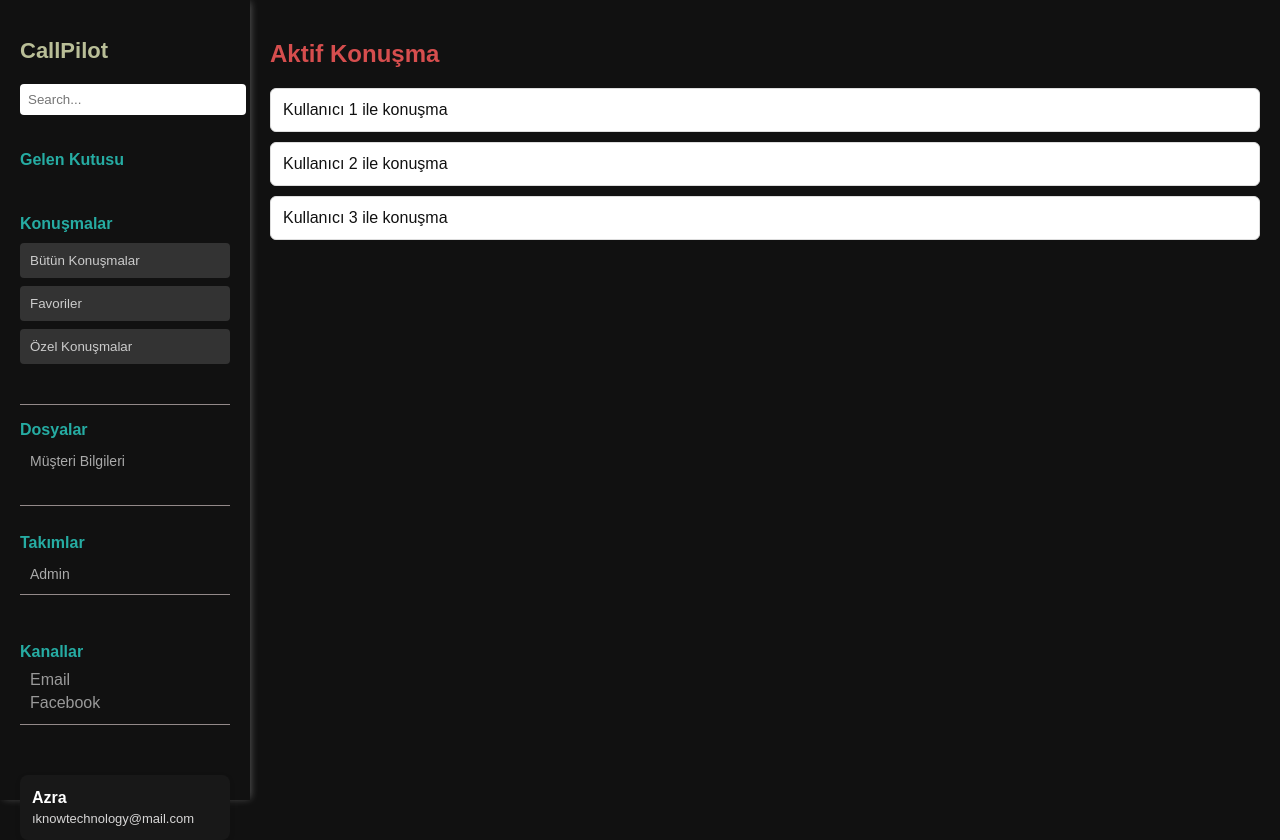
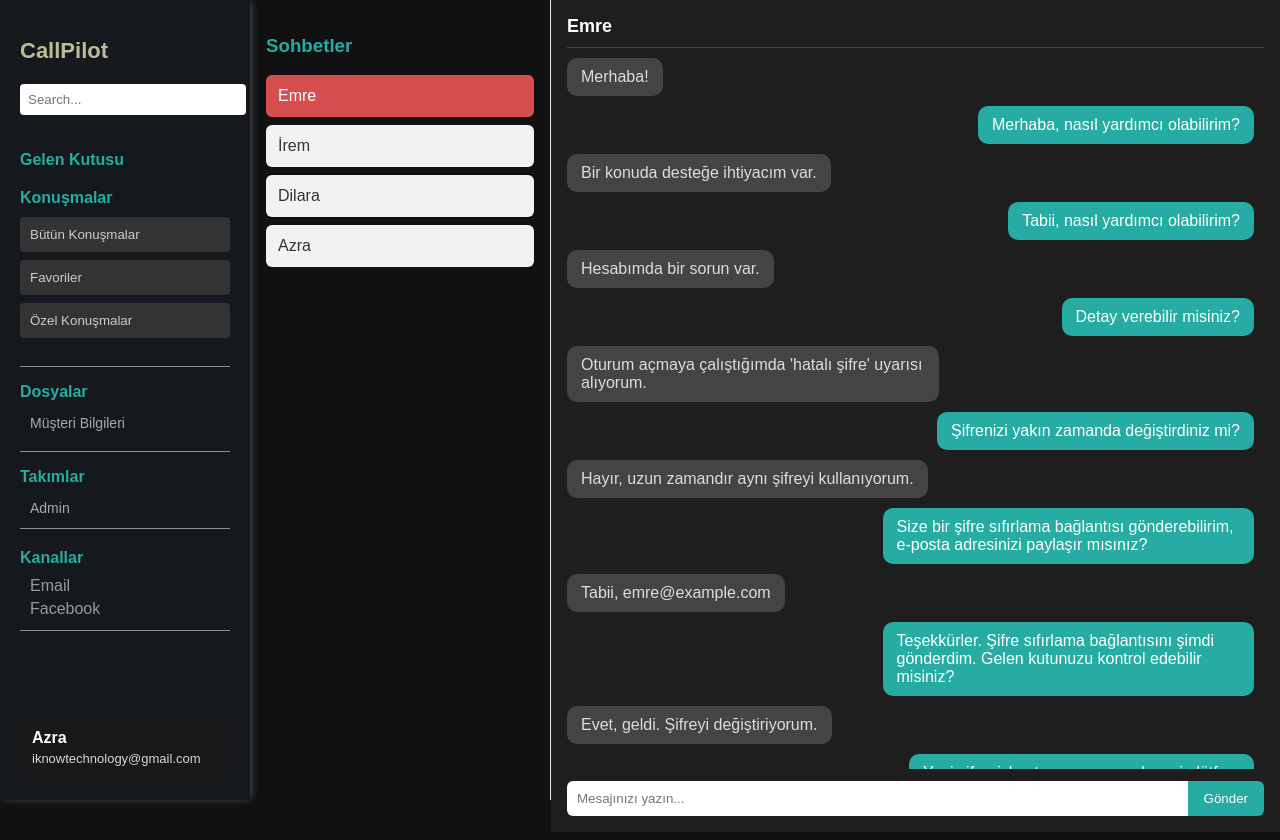
Before and after one commit to pelindemirr/musteri-paneli, a React (Vite) app: page / in a window 1280 px wide. Built offline with nearby package versions, Linux system fonts and the light colour scheme.

Commit message:
Yeni bileşenler eklendi ve mevcut dosyalar güncellendi

```diff
--- a/src/App.jsx
+++ b/src/App.jsx
@@ -1,21 +1,105 @@
 import Sidebar from "./components/sidebar";
+import ChatList from "./components/chatlist";
+import ChatWindow from "./components/chatwindow";
+import React, { useState } from "react";
+
+const dummyConversations = [
+  {
+    id: 1,
+    name: "Emre",
+    messages: [
+      { sender: "Emre", text: "Merhaba!" },
+      { sender: "Siz", text: "Merhaba, nasıl yardımcı olabilirim?" },
+      { sender: "Emre", text: "Bir konuda desteğe ihtiyacım var." },
+      { sender: "Siz", text: "Tabii, nasıl yardımcı olabilirim?" },
+      { sender: "Emre", text: "Hesabımda bir sorun var." },
+      { sender: "Siz", text: "Detay verebilir misiniz?" },
+      { sender: "Emre", text: "Oturum açmaya çalıştığımda 'hatalı şifre' uyarısı alıyorum." },
+      { sender: "Siz", text: "Şifrenizi yakın zamanda değiştirdiniz mi?" },
+      { sender: "Emre", text: "Hayır, uzun zamandır aynı şifreyi kullanıyorum." },
+      { sender: "Siz", text: "Size bir şifre sıfırlama bağlantısı gönderebilirim, e-posta adresinizi paylaşır mısınız?" },
+      { sender: "Emre", text: "Tabii, emre@example.com" },
+      { sender: "Siz", text: "Teşekkürler. Şifre sıfırlama bağlantısını şimdi gönderdim. Gelen kutunuzu kontrol edebilir misiniz?" },
+      { sender: "Emre", text: "Evet, geldi. Şifreyi değiştiriyorum." },
+      { sender: "Siz", text: "Yeni şifrenizle oturum açmayı deneyin lütfen." },
+      { sender: "Emre", text: "Oldu! Şimdi giriş yapabiliyorum, çok teşekkürler." },
+      { sender: "Siz", text: "Rica ederim 😊 Başka bir konuda yardımcı olabilir miyim?" },
+      { sender: "Emre", text: "Hayır, hepsi bu kadar. İyi günler!" },
+      { sender: "Siz", text: "Size de iyi günler dilerim." }
+    ],
+  },
+  {
+    id: 2,
+    name: "İrem",
+    messages: [
+      { sender: "İrem", text: "Faturamı bulamıyorum." },
+      { sender: "Siz", text: "Hemen yardımcı oluyorum." },
+      { sender: "İrem", text: "Teşekkürler!" },
+      { sender: "Siz", text: "Rica ederim, başka bir isteğiniz var mı?" },
+    ],
+  },
+  {
+    id: 3,
+    name: "Dilara",
+    messages: [
+      { sender: "Dilara", text: "Cihaz kurulumu nasıl yapılır?" },
+      { sender: "Siz", text: "Kurulum adımlarını paylaşıyorum." },
+      { sender: "Dilara", text: "Çok teşekkürler, kurulum tamamlandı." },
+      { sender: "Siz", text: "Yardımcı olabildiysem ne mutlu!" },
+    ],
+  },
+  {
+    id: 4,
+    name: "Azra",
+    messages: [
+      { sender: "Azra", text: "Ürünüm kargoya verildi mi?" },
+      { sender: "Siz", text: "Siparişinizi kontrol ediyorum..." },
+      { sender: "Siz", text: "Evet, kargonuz bugün yola çıktı." },
+      { sender: "Azra", text: "Harika, teşekkürler!" },
+    ],
+  },
+]
 
 function App() {
+  const [conversations] = useState(dummyConversations);
+  const [selectedId, setSelectedId] = useState(conversations[0]?.id || null);
+  const selectedConversation = conversations.find((c) => c.id === selectedId);
+
   return (
-    <div className="app-container">
+    <div className="app-container" style={{ display: 'flex', height: '100vh' }}>
       <Sidebar />
-      <div className="main-content">
-        <h2>Aktif Konuşma</h2>
-
-        <div className="conversation-list">
-          <div className="conversation-item">Kullanıcı 1 ile konuşma</div>
-          <div className="conversation-item">Kullanıcı 2 ile konuşma</div>
-          <div className="conversation-item">Kullanıcı 3 ile konuşma</div>
+      <div className="main-content" style={{ flex: 1, display: 'flex' }}>
+        <div style={{ width: 300, borderRight: '1px solid #eee' }}>
+          <ChatList
+            conversations={conversations}
+            selectedId={selectedId}
+            onSelect={setSelectedId}
+          />
+        </div>
+        <div style={{ flex: 1 }}>
+          <ChatWindow conversation={selectedConversation} />
         </div>
       </div>
     </div>
   );
+  /* <div className="message-input-row">
+     <input className="message-input" placeholder="Mesajınızı yazın..." />
+     <button className="send-button">
+       Gönder
+       <svg width="18" height="18" fill="none" viewBox="0 0 24 24">
+         <path fill="currentColor" d="M2 21l21-9-21-9v7l15 2-15 2v7z" />
+       </svg>
+     </button>
+   </div>*/
+  <div className="main-content">
+    <div className="messages-area">
+      {/* Burada mesaj balonları olacak */}
+    </div>
+    <div className="message-input-row">
+      <input className="message-input" placeholder="Mesajınızı yazın..." />
+      <button className="send-button">Gönder</button>
+    </div>
+  </div>
 }
 
 export default App;
-// Bu satır Git testi içindir
--- /dev/null
+++ b/src/components/chatlist.jsx
@@ -0,0 +1,26 @@
+import React from "react";
+
+function ChatList({ conversations, selectedId, onSelect }) {
+    return (
+        <div style={{ padding: 16 }}>
+            <h3 style={{ color: "#26aca3" }}>Sohbetler</h3>
+            {conversations.map((conv) => (
+                <div
+                    key={conv.id}
+                    onClick={() => onSelect(conv.id)} // ← Tıklanınca ID gönderiyoruz
+                    style={{
+                        padding: 12,
+                        marginBottom: 8,
+                        backgroundColor: conv.id === selectedId ? "#d64e4e" : "#f2f2f2",
+                        color: conv.id === selectedId ? "white" : "#333",
+                        borderRadius: 6,
+                        cursor: "pointer",
+                    }}
+                >
+                    {conv.name}
+                </div>
+            ))}
+        </div>
+    );
+}
+export default ChatList;
--- /dev/null
+++ b/src/components/chatwindow.jsx
@@ -0,0 +1,82 @@
+import React from "react";
+
+function ChatWindow({ conversation }) {
+    if (!conversation) {
+        return <div className="chat-window">Bir sohbet seçin</div>;
+    }
+
+    return (
+        <div className="chat-window" style={{
+            display: 'flex',
+            flexDirection: 'column',
+            height: '100vh',
+            backgroundColor: '#1e1e1e',
+            color: 'white',
+            padding: '16px',
+        }}>
+            {/* Üst başlık */}
+            <div style={{
+                borderBottom: '1px solid #444',
+                paddingBottom: 10,
+                marginBottom: 10,
+                fontSize: 18,
+                fontWeight: 'bold'
+            }}>
+                {conversation.name}
+            </div>
+
+            {/* Mesajlar */}
+            <div style={{
+                flex: 1,
+                overflowY: 'auto',
+                display: 'flex',
+                flexDirection: 'column',
+                gap: '10px',
+                paddingRight: 10
+            }}>
+                {conversation.messages.map((msg, idx) => (
+                    <div
+                        key={idx}
+                        style={{
+                            alignSelf: msg.sender === "Siz" ? 'flex-end' : 'flex-start',
+                            backgroundColor: msg.sender === "Siz" ? '#26aca3' : '#444',
+                            padding: '10px 14px',
+                            borderRadius: 10,
+                            maxWidth: '50%',
+                            color: msg.sender === "Siz" ? 'white' : '#ddd',
+                        }}
+                    >
+                        {msg.text}
+                    </div>
+                ))}
+            </div>
+
+            {/* Mesaj yazma alanı */}
+            <div style={{ display: 'flex', marginTop: 12 }}>
+                <input
+                    type="text"
+                    placeholder="Mesajınızı yazın..."
+                    style={{
+                        flex: 1,
+                        padding: 10,
+                        borderRadius: '6px 0 0 6px',
+                        border: 'none',
+                        outline: 'none',
+                    }}
+                />
+                <button style={{
+                    padding: '10px 16px',
+                    backgroundColor: '#26aca3',
+                    color: 'white',
+                    border: 'none',
+                    borderRadius: '0 6px 6px 0',
+                    cursor: 'pointer',
+                }}>
+                    Gönder
+                </button>
+            </div>
+        </div>
+    );
+}
+
+export default ChatWindow;
--- a/src/components/sidebar.jsx
+++ b/src/components/sidebar.jsx
@@ -1,20 +1,22 @@
+import React from "react";
+
 function Sidebar() {
     return (
         <div className="sidebar">
+            {/* Menülerin tamamı bir kapsayıcıda */}
+            <div>
                 <h2 className="logo">CallPilot</h2>
                 <input type="text" className="search-input" placeholder="Search..." />
 
                 <div className="menu-section">
                     <p className="menu-title">Gelen Kutusu</p>
                 </div>
-
                 <div className="menu-section">
                     <p className="menu-title">Konuşmalar</p>
                     <button className="menu-button">Bütün Konuşmalar</button>
                     <button className="menu-button">Favoriler</button>
                     <button className="menu-button">Özel Konuşmalar</button>
                 </div>
-
                 <div className="menu-section">
                     <hr className="sidebar-divider" />
                     <p className="menu-title">Dosyalar</p>
@@ -26,7 +28,6 @@
                     <p className="menu-item">Admin</p>
                     <hr className="sidebar-divider" />
                 </div>
-
                 <div className="menu-section">
                     <p className="menu-title">Kanallar</p>
                     <ul className="channel-list">
@@ -35,10 +36,11 @@
                     </ul>
                     <hr className="sidebar-divider" />
                 </div>
-
+            </div>
+            {/* Kullanıcı kutusu en altta */}
             <div className="user-info-box">
                 <span className="user-name">Azra</span>
-                <span className="user-mail">ıknowtechnology@mail.com</span>
+                <span className="user-mail">iknowtechnology@gmail.com</span>
             </div>
         </div>
     );
--- a/src/index.css
+++ b/src/index.css
@@ -15,6 +15,7 @@
 
 .sidebar {
   width: 250px;
+  height: 100vh;
   background-color: #111;
   color: white;
   padding: 20px;
@@ -25,6 +26,7 @@
   border-right: none;
   box-shadow: 2px 0px 8px -2px rgba(182, 182, 182, 0.499);
 }
+
 
 .logo {
   font-size: 22px;
@@ -93,10 +95,28 @@
 }*/
 
 .main-content {
-  flex: 1;
-  padding: 20px;
-  overflow-y: auto;
-  color: #d64e4e;
+  .main-content {
+    flex: 1;
+    padding: 20px;
+    overflow-y: auto;
+    /*taşma olursa sohbet ekranında scrol bar otomatik gelecek*/
+    color: #d64e4e;
+
+    max-width: 600px;
+    /* Panelin genişliğini sınırla */
+    max-height: 70vh;
+    /* Panelin yüksekliğini sınırla */
+    min-width: 320px;
+    /* Mobilde taşmasın */
+    margin: 25px auto;
+    /* Ortala */
+    background: #181818;
+    /* Hafif arka plan (isteğe bağlı) */
+    border-radius: 12px;
+    /* Köşeleri yuvarlat */
+    box-shadow: 0 4px 24px -8px rgba(0, 0, 0, 0.25);
+    /* Hafif gölge */
+  }
 }
 
 .conversation-list {
@@ -148,7 +168,7 @@
   background: #181818;
   border-radius: 8px;
   padding: 14px 12px;
-  margin-top: 18px;
+  margin-top: 10px;
   margin-bottom: 0;
   color: #e0e0e0;
   box-shadow: 0 2px 8px -4px rgba(0, 0, 0, 0.3);
@@ -171,3 +191,50 @@
   word-break: break-all;
 
 }
+
+/*
+.send-button {
+  background-color: #26aca3;
+  color: #fffdfd;
+  border: none;
+  border-radius: 6px;
+  padding: 10px 18px;
+  cursor: pointer;
+  transition: background 0.2s;
+  margin-left: 8px;
+}
+*/
+.message-input-row {
+  display: flex;
+  align-items: center;
+  padding: 12px 0 0 0;
+  background: transparent;
+}
+
+.message-input {
+  flex: 1;
+  padding: 10px 14px;
+  border-radius: 20px;
+  border: 1px solid #090303;
+  font-size: 15px;
+  outline: none;
+  background: #1b1b1b;
+  color: #fff;
+}
+
+@media (max-width: 700px) {
+
+  /*mobilde taşma engelliyorum*/
+  .main-content {
+    max-width: 98vw;
+    min-width: unset;
+    margin: 8px;
+    padding: 8px;
+  }
+}
+
+.sidebar {
+  /* ...mevcut kodlar... */
+  background-color: #15181c;
+  /* Sidebar'ı biraz daha açık yap */
+}
```
Also changed, not shown: package.json (line endings or trailing spaces), src/components/customerinfoPanel.jsx (added). Lines whose indentation alone changed are shown as unchanged.
